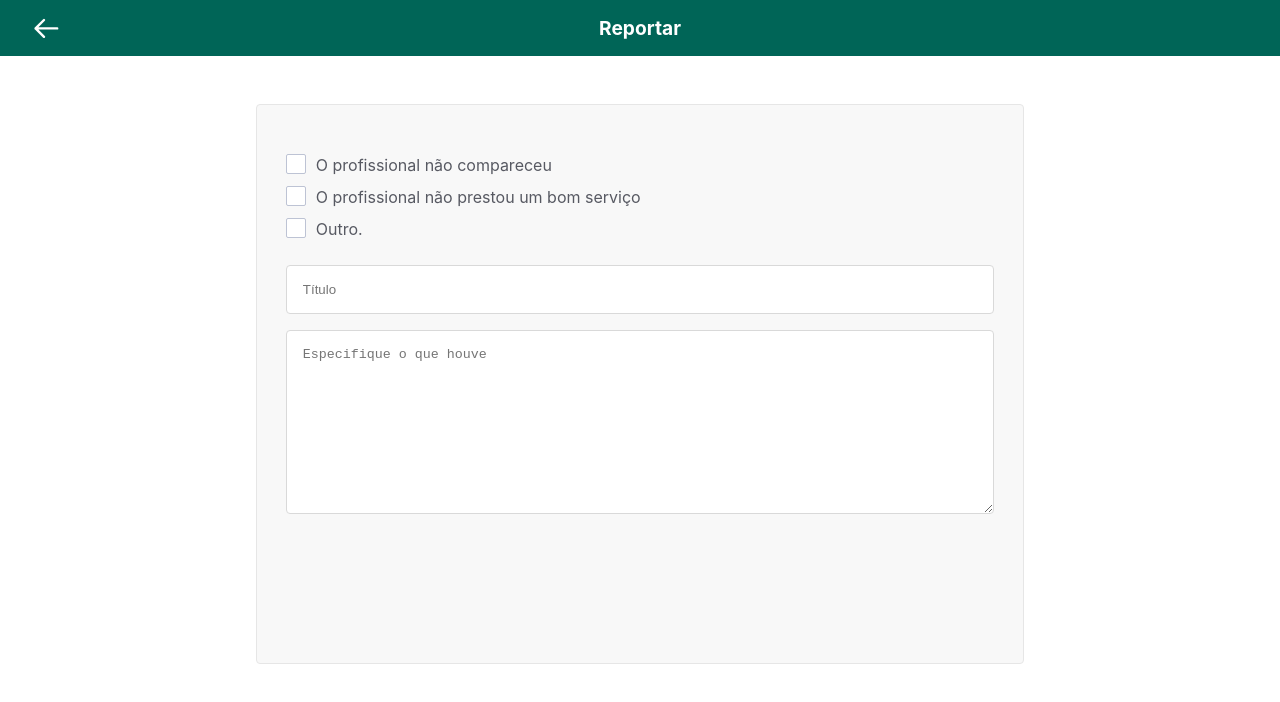
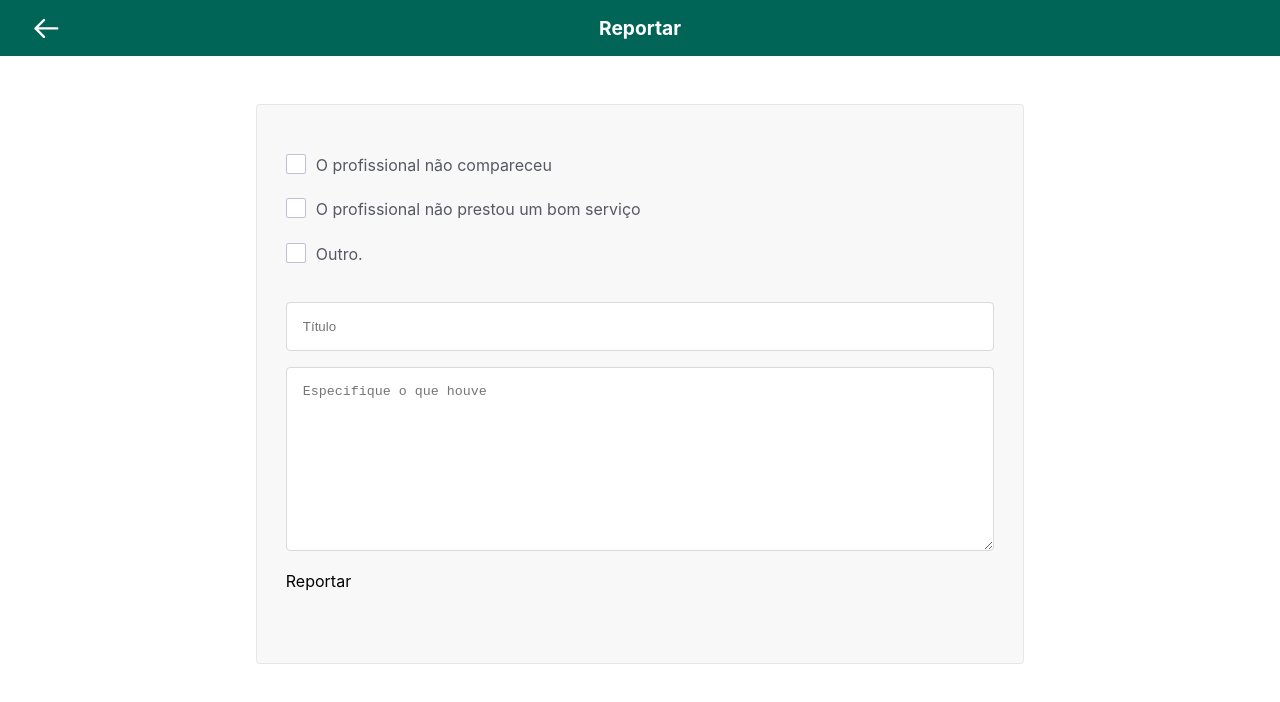
Before and after one commit to Cleber-Severo/clebersevero_reportar1, a React (Vite) app: page / in a window 1280 px wide. Shown: the top 702 px of the page. Built offline with nearby package versions, Linux system fonts and the light colour scheme.

Commit message:
feat: button component created

```diff
--- /dev/null
+++ b/src/components/Button/index.jsx
@@ -0,0 +1,10 @@
+import React from 'react'
+import './Button.scss'
+
+const Button = ({ children }) => {
+  return (
+    <div>{ children }</div>
+  )
+}
+
+export default Button
--- a/src/components/Checkbox/Checkbox.scss
+++ b/src/components/Checkbox/Checkbox.scss
@@ -14,7 +14,7 @@
     padding-left: 30px;
     padding-right: 10px;
     padding-top: 2px;
-    margin-bottom: 10px;
+    margin-bottom: 1.4rem;
     box-sizing: border-box;
 
     user-select: none;
--- a/src/pages/Reportar/App.jsx
+++ b/src/pages/Reportar/App.jsx
@@ -2,6 +2,7 @@
 import Header from '/src/components/Header'
 
 import './App.scss'
+import Button from '../../components/Button'
 
 function App() {
   return (
@@ -11,7 +12,9 @@
         <Checkbox />
         <input type="text" placeholder='Título' />
         <textarea name="" id="" cols="10" rows="10" placeholder='Especifique o que houve'></textarea>
-
+        <Button>
+          Reportar
+        </Button>
       </form>
     </div>
 
```
Also changed, not shown: src/components/Button/Button.scss (added).
